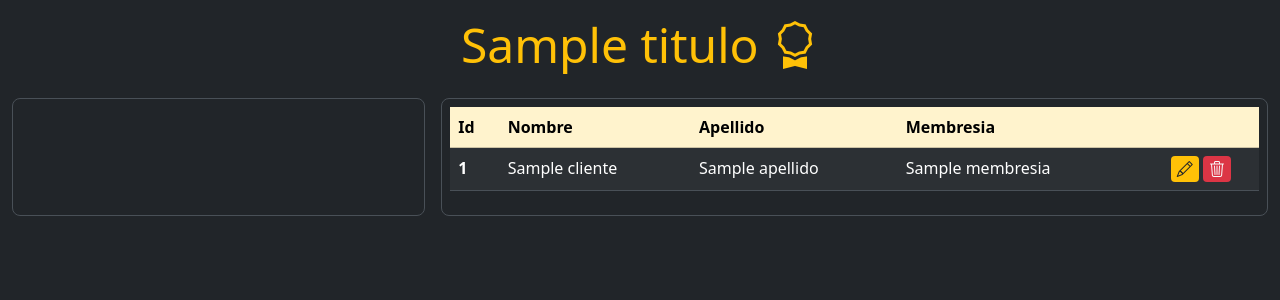
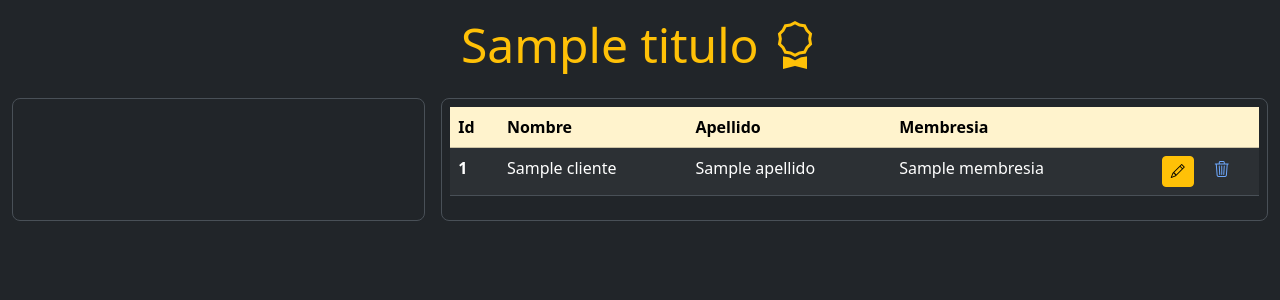
Before and after one commit to magutierrezhijosa/Curso-Python-IBM, a Flask app: template ManejoFlask/templates/index.html in a window 1280 px wide. Shown: the top 300 px of the page. Run offline with Flask 3, Linux system fonts and the light colour scheme; the template is opened without the code that fills it: most values are stand-ins (such as "Sample title", 1, 10 or a date in 2020); some libraries are stand-ins or nearby versions.

Commit message:
Creacion de botonones con enlace la editar

```diff
--- a/ManejoFlask/templates/index.html
+++ b/ManejoFlask/templates/index.html
@@ -58,8 +58,16 @@
                             <td>{{cliente.apellido}}</td>
                             <td>{{cliente.membresia}}</td>
                             <td class="text-center">
-                                <button class="rounded-1 bg-warning text-dark" style="border: none"><i class="bi bi-pencil"></i></button>
-                                <button class="rounded-1 bg-danger text-light" style="border: none"><i class="bi bi-trash3"></i></button>
+                                <div>
+                                    <a href="/editar/{{cliente.id}}" class="btn btn-warning btn-sm me-3">
+                                        <i class="bi bi-pencil"></i>
+                                    </a>
+
+                                    <a href="/eliminar/{{cliente.id}}">
+                                        <i class="bi bi-trash3"></i>
+                                    </a>
+
+                                </div>
                             </td>
                         </tr>
                         {% endfor %}
```
